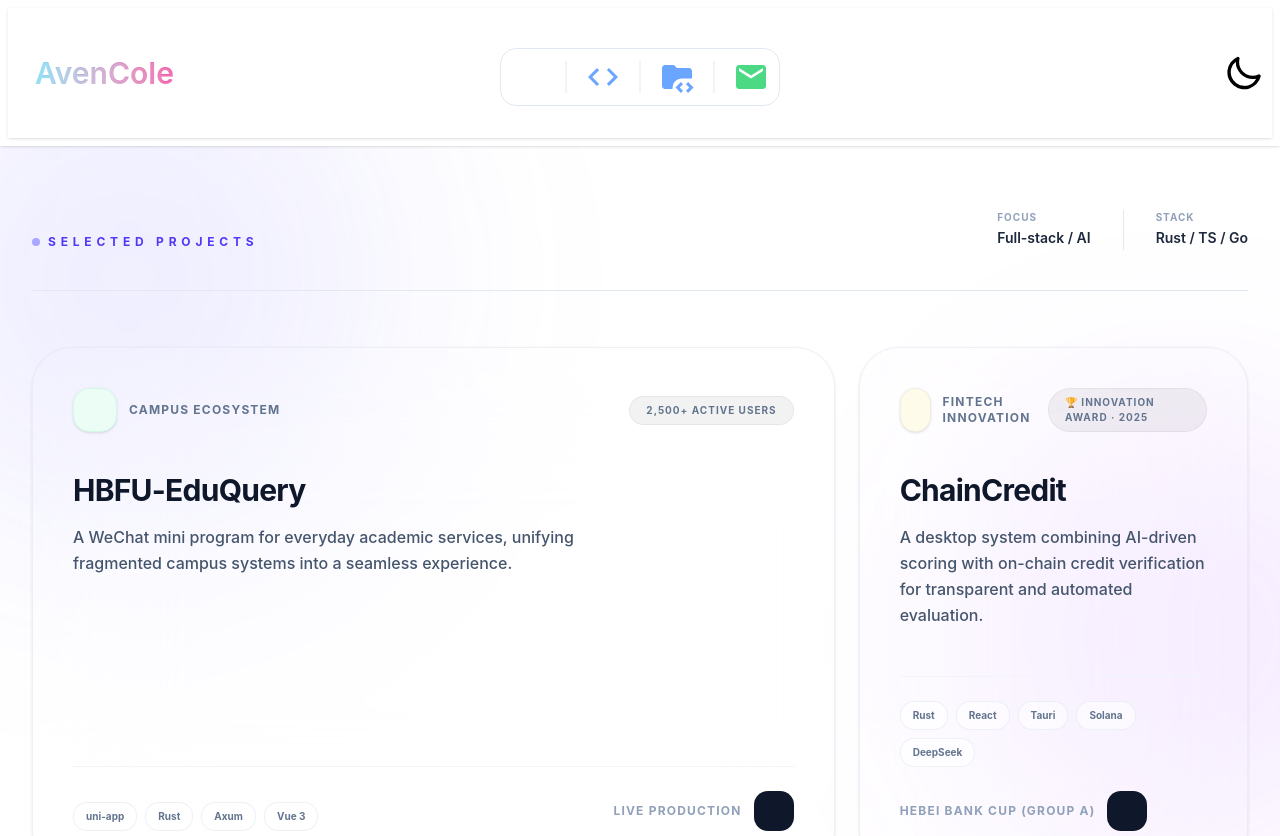
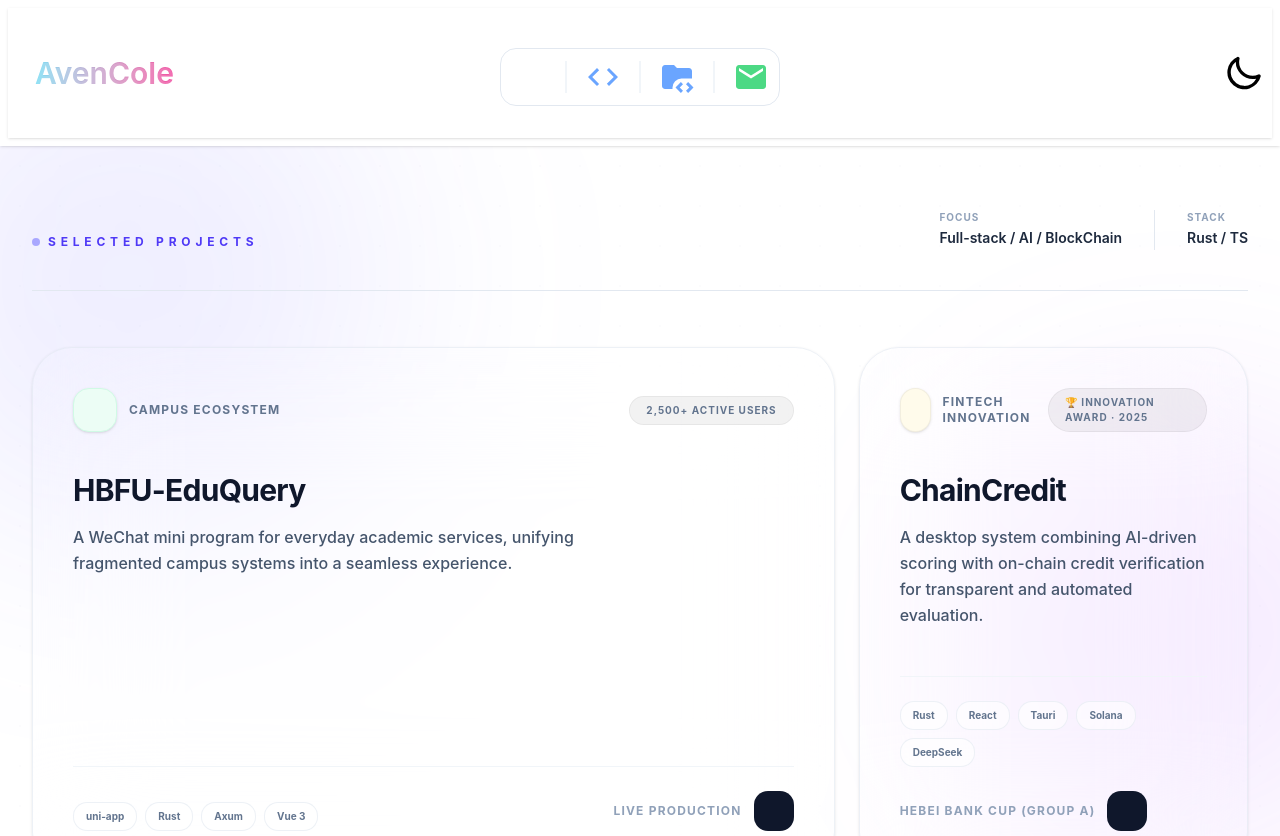
Before and after one commit to AvenCole/personal-web, a Vue app: page /projects in a window 1280 px wide. Shown: the top 836 px of the page. Built offline with nearby package versions, Linux system fonts and the light colour scheme; some icons are missing.

Commit message:
feat: update project focus and stack details in ProjectShowcase component

```diff
--- a/src/components/ui/projects/ProjectShowcase.vue
+++ b/src/components/ui/projects/ProjectShowcase.vue
@@ -14,12 +14,12 @@
         <div class="flex gap-8 text-sm">
           <div class="space-y-1">
             <p class="text-[10px] font-bold uppercase tracking-widest text-slate-400">Focus</p>
-            <p class="font-semibold text-slate-800 dark:text-slate-200">Full-stack / AI</p>
+            <p class="font-semibold text-slate-800 dark:text-slate-200">Full-stack / AI / BlockChain</p>
           </div>
           <div class="w-px h-10 bg-slate-200 dark:bg-white/10"></div>
           <div class="space-y-1">
             <p class="text-[10px] font-bold uppercase tracking-widest text-slate-400">Stack</p>
-            <p class="font-semibold text-slate-800 dark:text-slate-200">Rust / TS / Go</p>
+            <p class="font-semibold text-slate-800 dark:text-slate-200">Rust / TS</p>
           </div>
         </div>
       </div>
```
